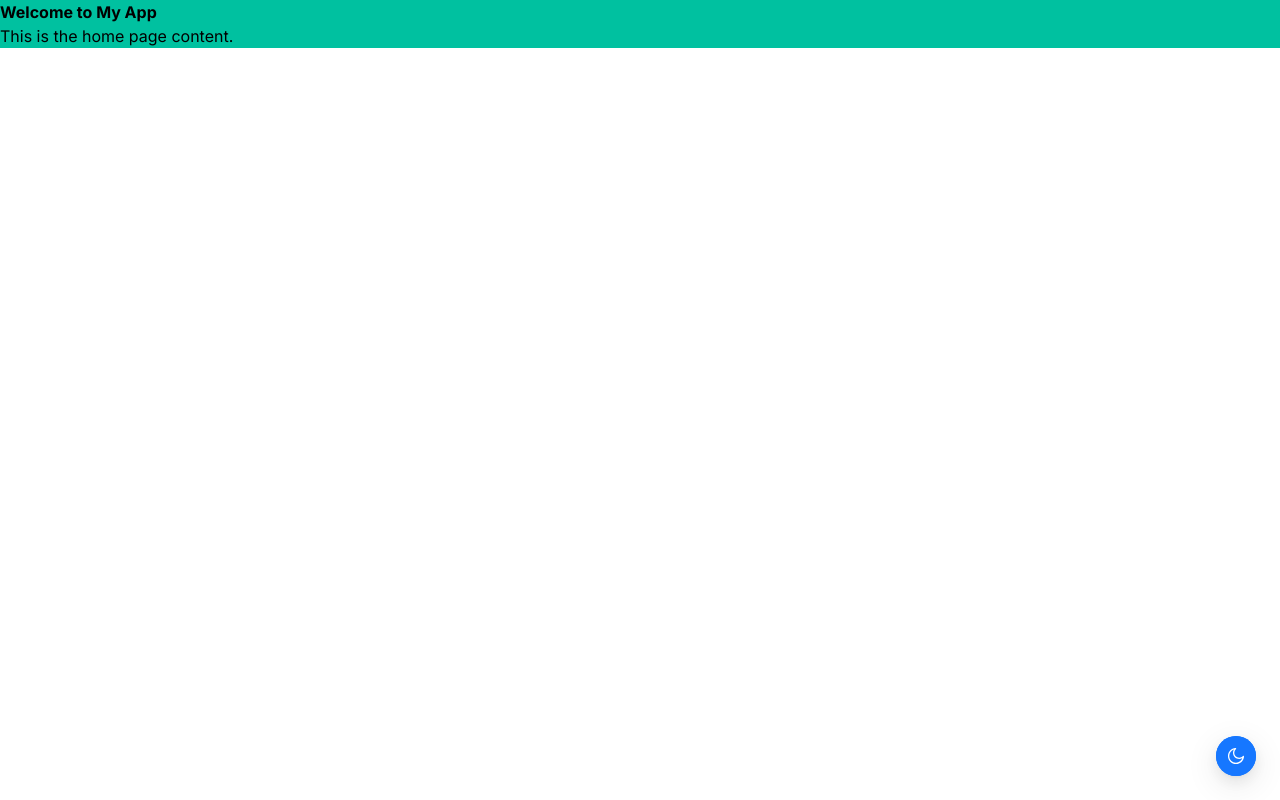
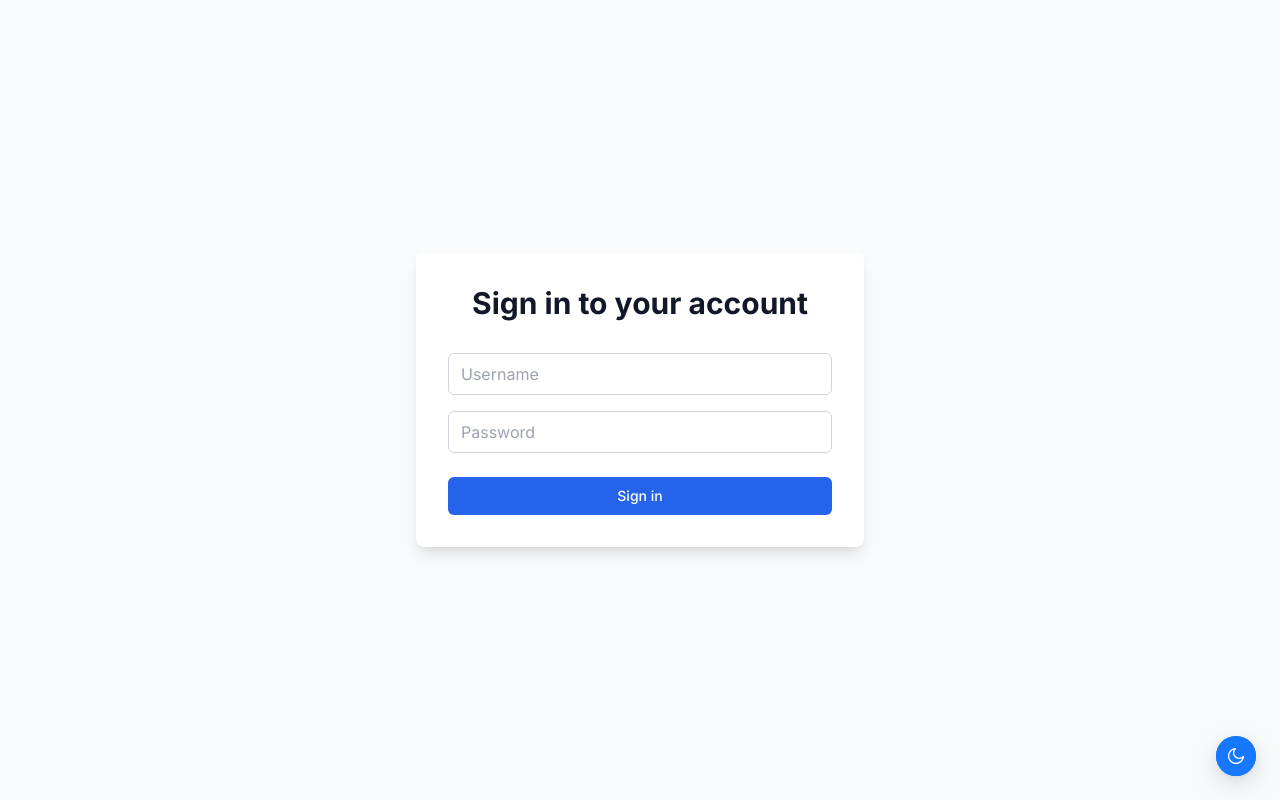
Before and after one commit to KalitovAlex/next_auth_template, a Next.js app: page / in a window 1280 px wide. Built offline with nearby package versions, Linux system fonts and the light colour scheme.

Commit message:
auth init commit

```diff
--- a/package.json
+++ b/package.json
@@ -10,6 +10,7 @@
   },
   "dependencies": {
     "antd": "^5.21.5",
+    "axios": "^1.7.7",
     "next": "15.0.1",
     "react": "18.2.0",
     "react-dom": "18.2.0"
--- a/src/app/layout.tsx
+++ b/src/app/layout.tsx
@@ -1,14 +1,9 @@
-import type { Metadata } from "next";
 import "@/shared/styles/globals.css";
 import { Inter } from "next/font/google";
 import { ThemeProvider } from "@/shared/utils/providers/theme-provider";
 
 const inter = Inter({ subsets: ["latin"] });
 
-export const metadata: Metadata = {
-  title: "Create Next App",
-  description: "Generated by create next app",
-};
 
 export default function RootLayout({
   children,
--- a/src/app/page.tsx
+++ b/src/app/page.tsx
@@ -1,10 +1,72 @@
-export default function HomePage() {
+import { AuthMetadata } from "@/shared/enums/metadata";
+import { Metadata } from "next";
+import { useState } from "react";
+
+export const metadata: Metadata = {
+  title: AuthMetadata.TITLE,
+  description: AuthMetadata.DESCRIPTION,
+};
+
+export default function AuthPage() {
+  const [username, setUsername] = useState("");
+  const [password, setPassword] = useState("");
+
+  const onFinish = (e: React.FormEvent) => {
+    e.preventDefault();
+    console.log("Success:", { username, password });
+  };
+
   return (
-    <div className="bg-primary dark:bg-black">
-      <h1 className="font-bold dark:text-white dark:font-sans">
-        Welcome to My App
-      </h1>
-      <p>This is the home page content.</p>
+    <div className="min-h-screen flex items-center justify-center bg-gray-50">
+      <div className="max-w-md w-full space-y-8 p-8 bg-white rounded-lg shadow-lg transform transition-all hover:scale-105">
+        <div className="text-center mb-8">
+          <h2 className="text-3xl font-bold text-gray-900">
+            Sign in to your account
+          </h2>
+        </div>
+
+        <form className="mt-8 space-y-6" onSubmit={onFinish}>
+          <div className="space-y-4">
+            <div>
+              <label htmlFor="username" className="sr-only">
+                Username
+              </label>
+              <input
+                id="username"
+                name="username"
+                type="text"
+                required
+                value={username}
+                onChange={(e) => setUsername(e.target.value)}
+                className="block w-full px-3 py-2 border border-gray-300 rounded-md focus:outline-none focus:ring-2 focus:ring-blue-500 focus:border-blue-500 transition-all duration-300"
+                placeholder="Username"
+              />
+            </div>
+            <div>
+              <label htmlFor="password" className="sr-only">
+                Password
+              </label>
+              <input
+                id="password"
+                name="password"
+                type="password"
+                required
+                value={password}
+                onChange={(e) => setPassword(e.target.value)}
+                className="block w-full px-3 py-2 border border-gray-300 rounded-md focus:outline-none focus:ring-2 focus:ring-blue-500 focus:border-blue-500 transition-all duration-300"
+                placeholder="Password"
+              />
+            </div>
+          </div>
+
+          <button
+            type="submit"
+            className="w-full flex justify-center py-2 px-4 border border-transparent text-sm font-medium rounded-md text-white bg-blue-600 hover:bg-blue-700 focus:outline-none focus:ring-2 focus:ring-offset-2 focus:ring-blue-500 transition-all duration-300"
+          >
+            Sign in
+          </button>
+        </form>
+      </div>
     </div>
   );
 }
--- /dev/null
+++ b/src/shared/api/index.ts
@@ -0,0 +1,5 @@
+import axios from "axios";
+
+export const apiRequest = axios.create({
+  baseURL: process.env.NEXT_PUBLIC_API_URL,
+});
--- /dev/null
+++ b/src/shared/enums/metadata.ts
@@ -0,0 +1,4 @@
+export enum AuthMetadata {
+  TITLE = "Авторизация",
+  DESCRIPTION = "Авторизация в систему",
+}
```
Also changed, not shown: 1 other file (tests, documents, lock files or other folders).
